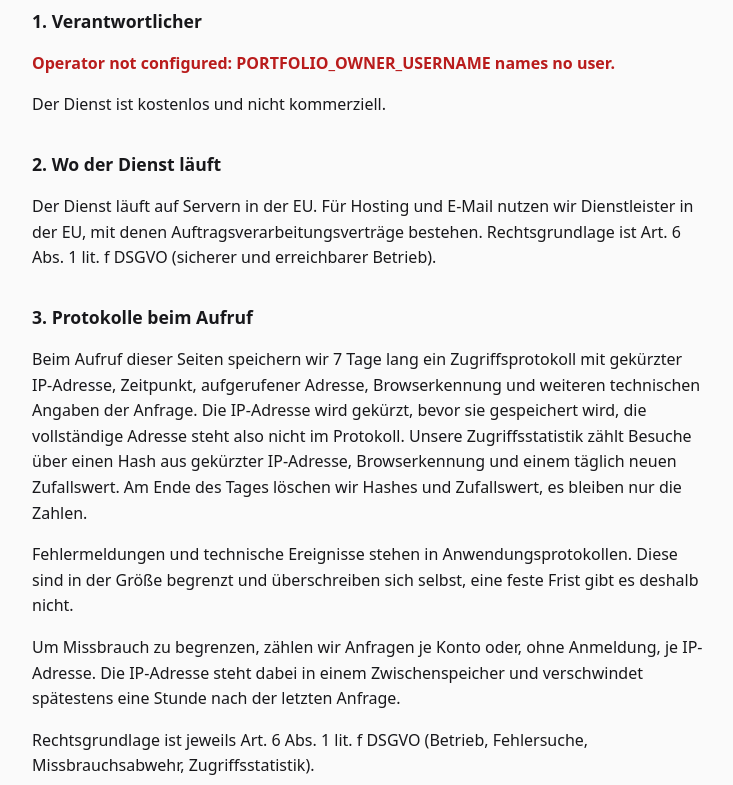
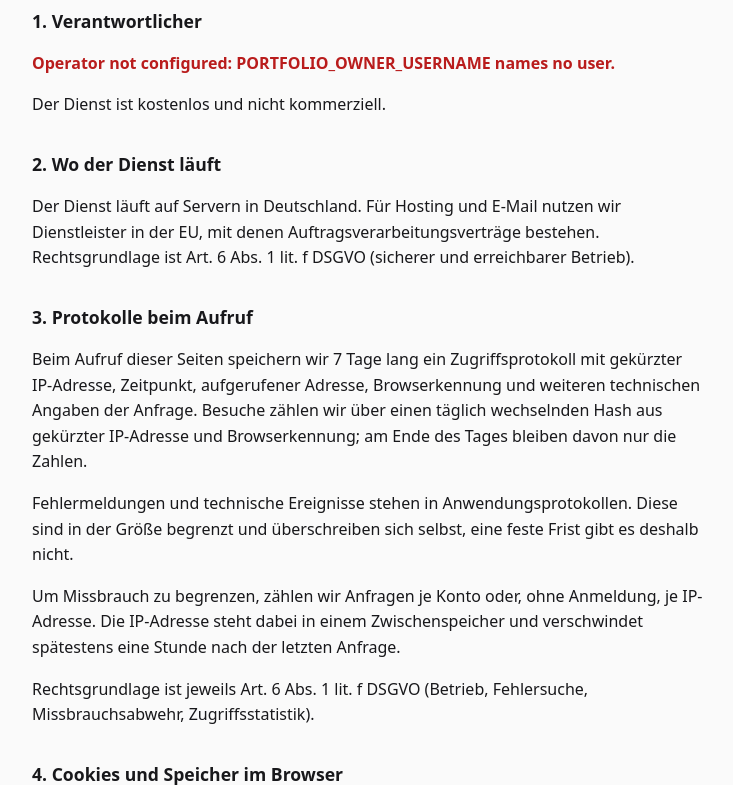
Before and after one commit to luke-hirsch/jac, a Django app: page /legal/privacy/ in a window 1280 px wide. Shown: the part 242-1027 px from the top of the page, without its empty margins (272-1005 px from the left). Run offline with Django 5.2, Linux system fonts and the light colour scheme; parts of the project's set-up code (start-up, migrations or seed data) failed here and were passed over; some libraries are stand-ins or nearby versions.

Commit message:
Legal pages: Lukas's sign-off
The decided TODOs and the draft markers go, the servers are in Germany, and
the IP shortening reads shorter. Four TODOs stay: they wait on the live log,
the lab's forwarding server, Cloudflare and nightly backups.

Co-Authored-By: Claude Opus 5.5 <noreply@anthropic.com>
Claude-Session: https://claude.ai/code/session_01FpdWvmBxbkWncPiXQeyUMe

```diff
--- a/backend/spa/templates/spa/legal/imprint.html
+++ b/backend/spa/templates/spa/legal/imprint.html
@@ -1,9 +1,5 @@
-{# DRAFT: not legal advice; review before the DNS goes public #}
 {% extends "spa/legal/base.html" %}
 {% block content %}
-{# TODO(Lukas): § 5 Abs. 1 Nr. 2 DDG wants quick direct contact besides email: fill the phone field in the operator's profile, or decide with your reviewer what else serves. #}
-{# TODO(Lukas): does § 18 Abs. 2 MStV apply (journalistic-editorial content)? This draft assumes not; if it does, add its formula with name and address from the operator block. #}
-{# TODO(Lukas): confirm the languages you take notices in (Art. 11 + 12 DSA); this draft says German and English. #}
 {% if operator %}
 <h2>Angaben gemäß § 5 DDG</h2>
 <address>
--- a/backend/spa/templates/spa/legal/privacy.html
+++ b/backend/spa/templates/spa/legal/privacy.html
@@ -1,4 +1,3 @@
-{# DRAFT: not legal advice; review before the DNS goes public #}
 {% extends "spa/legal/base.html" %}
 {% block content %}
 <p>
@@ -19,12 +18,10 @@
 <p>Der Dienst ist kostenlos und nicht kommerziell.</p>
 
 <h2>2. Wo der Dienst läuft</h2>
-{# TODO(Lukas): sign the data processing agreements with the hosting and mail providers; this paragraph says they exist. #}
-{# TODO(Lukas): "in der EU" is the claim the exports can't contradict. Say Deutschland once you've confirmed where the forwarding server is. #}
 <p>
-  Der Dienst läuft auf Servern in der EU. Für Hosting und E-Mail nutzen wir Dienstleister in der EU,
-  mit denen Auftragsverarbeitungsverträge bestehen. Rechtsgrundlage ist Art. 6 Abs. 1 lit. f DSGVO
-  (sicherer und erreichbarer Betrieb).
+  Der Dienst läuft auf Servern in Deutschland. Für Hosting und E-Mail nutzen wir Dienstleister in der
+  EU, mit denen Auftragsverarbeitungsverträge bestehen. Rechtsgrundlage ist Art. 6 Abs. 1 lit. f
+  DSGVO (sicherer und erreichbarer Betrieb).
 </p>
 
 <h2>3. Protokolle beim Aufruf</h2>
@@ -33,10 +30,8 @@
 <p>
   Beim Aufruf dieser Seiten speichern wir 7 Tage lang ein Zugriffsprotokoll mit gekürzter
   IP-Adresse, Zeitpunkt, aufgerufener Adresse, Browserkennung und weiteren technischen Angaben der
-  Anfrage. Die IP-Adresse wird gekürzt, bevor sie gespeichert wird, die vollständige Adresse steht
-  also nicht im Protokoll. Unsere Zugriffsstatistik zählt Besuche über einen Hash aus gekürzter
-  IP-Adresse, Browserkennung und einem täglich neuen Zufallswert. Am Ende des Tages löschen wir
-  Hashes und Zufallswert, es bleiben nur die Zahlen.
+  Anfrage. Besuche zählen wir über einen täglich wechselnden Hash aus gekürzter IP-Adresse und
+  Browserkennung; am Ende des Tages bleiben davon nur die Zahlen.
 </p>
 <p>
   Fehlermeldungen und technische Ereignisse stehen in Anwendungsprotokollen. Diese sind in der Größe
@@ -247,7 +242,6 @@
 </p>
 
 <h2>11. Empfänger und Drittländer</h2>
-{# TODO(Lukas): have your reviewer look at this section and at the consent basis in section 8. #}
 {# TODO(Lukas): Cloudflare is the plan, not yet live. Confirm this when the DNS moves: it holds for DNS-only records, and proxied ones would make it false. #}
 <p>
   Daten gehen nur an unsere Hosting- und E-Mail-Dienstleister in der EU, an Cloudflare und, wenn du das
--- a/backend/spa/templates/spa/legal/terms.html
+++ b/backend/spa/templates/spa/legal/terms.html
@@ -1,8 +1,5 @@
-{# DRAFT: not legal advice; review before the DNS goes public #}
 {% extends "spa/legal/base.html" %}
 {% block content %}
-{# TODO(Lukas): set a minimum age if you want one. Nothing in the code enforces one, so this draft names none. #}
-{# TODO(Lukas): have the liability section and section 6 reviewed. Both lean on the service being free; revisit all of this if that changes. #}
 <h2>1. Anbieter und Geltung</h2>
 <p>
   Diese Bedingungen gelten für die Nutzung des Dienstes unter {{ base_domain }}. Er besteht aus dem
```
